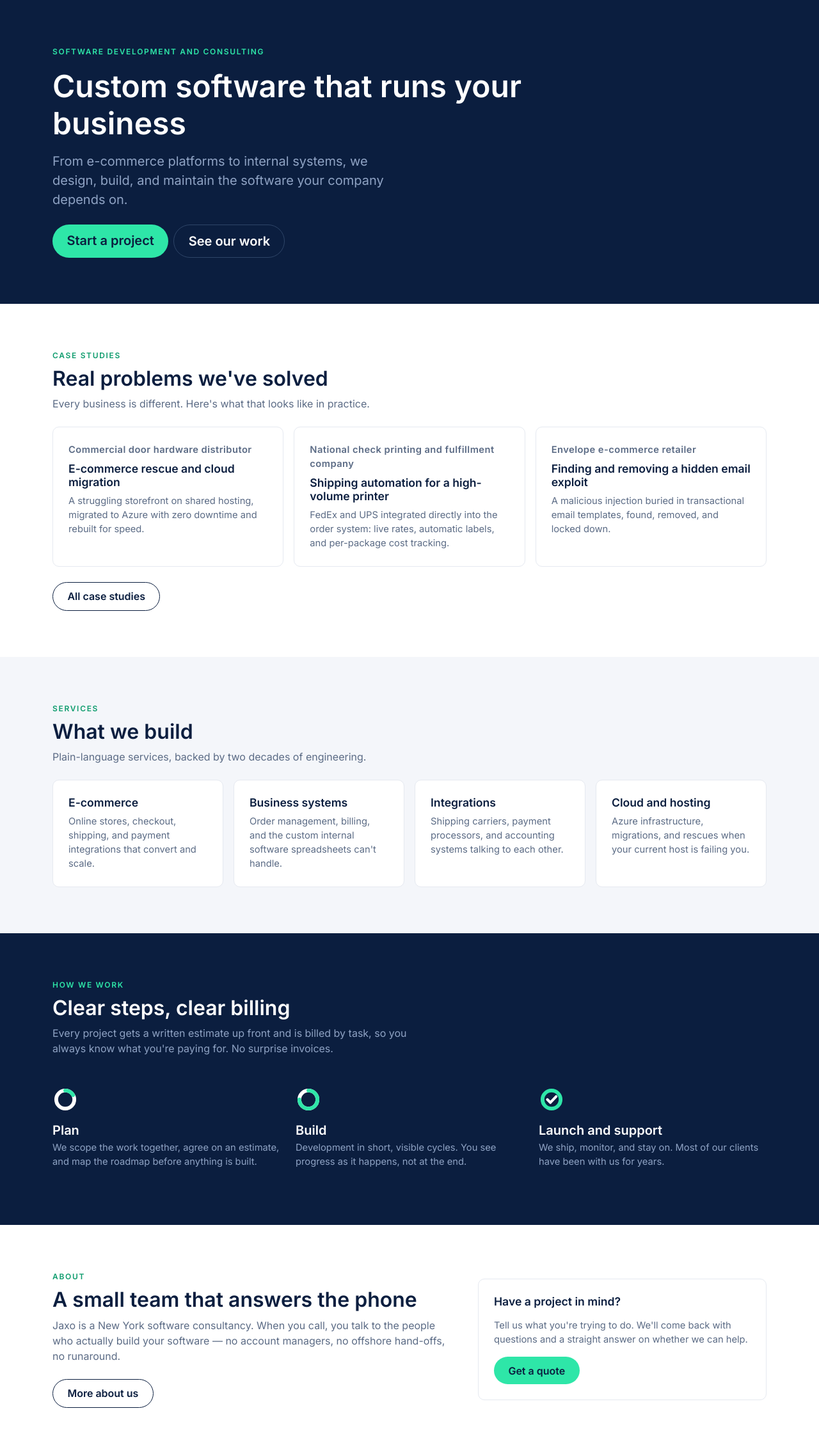
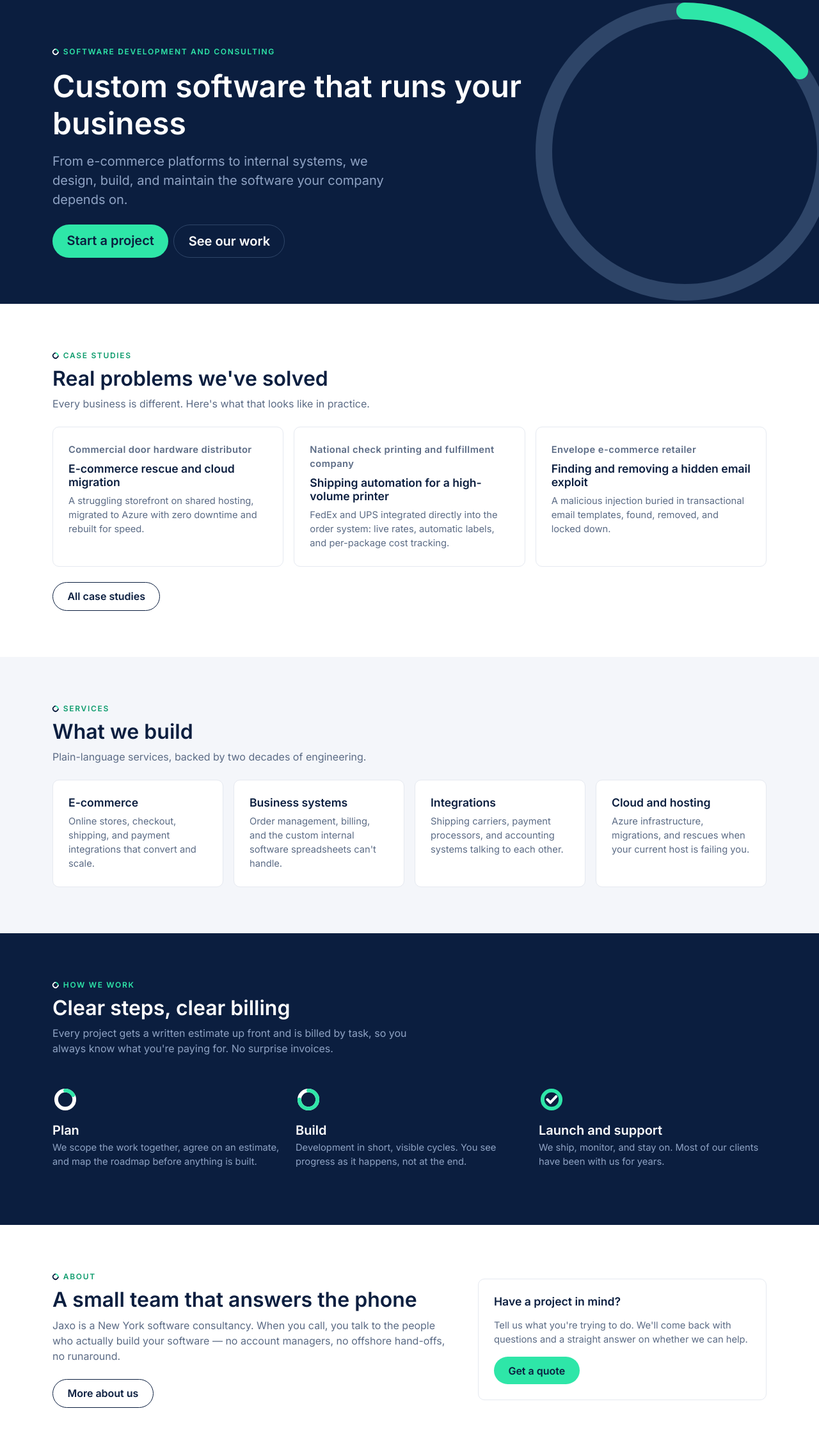
Before and after one commit to moshe9833/jaxotrch, an ASP.NET Core app: page / in a window 1280 px wide. Shown: the part 60-2305 px from the top of the page at 64% size. Run offline with ASP.NET Core 8, Linux system fonts and the light colour scheme.

Commit message:
Extend the ring brand system across the site
- Hero: large watermark ring with mint arc, cropped off the right edge
  (desktop only, hidden below lg)
- Eyebrow labels: small ring glyph before each .jx-eyebrow, mint arc
  top-right matching the logo
- 404: the ring is the zero in a large 4-ring-4 lockup
- Contact form: ring spinner in the submit button while sending
- Selection is mint on navy; focus-visible outlines use mint
  (mint-dark on light backgrounds for contrast)

Co-Authored-By: Claude Fable 5 <noreply@anthropic.com>
Claude-Session: https://claude.ai/code/session_011kiyKmK77tj1Y9z3uKEWoG

```diff
--- a/Jaxo.Web/Views/Home/Index.cshtml
+++ b/Jaxo.Web/Views/Home/Index.cshtml
@@ -1,6 +1,10 @@
 @model List<CaseStudy>
 
-<section class="jx-dark jx-section">
+<section class="jx-dark jx-section jx-hero">
+    <svg class="jx-hero-ring" viewBox="0 0 540 540" aria-hidden="true">
+        <circle cx="270" cy="270" r="220" stroke="#2E4568" stroke-width="26" fill="none"/>
+        <path d="M270 50 A220 220 0 0 1 450 144" stroke="#2EE6A8" stroke-width="26" fill="none" stroke-linecap="round"/>
+    </svg>
     <div class="container">
         <div class="row">
             <div class="col-lg-8">
--- a/Jaxo.Web/wwwroot/css/site.css
+++ b/Jaxo.Web/wwwroot/css/site.css
@@ -22,6 +22,12 @@ body {
   color: var(--jaxo-navy);
   background: #fff;
 }
+
+::selection { background: var(--jaxo-mint); color: var(--jaxo-navy); }
+
+:focus-visible { outline: 2px solid var(--jaxo-mint-dark); outline-offset: 2px; }
+.jx-dark :focus-visible,
+.jx-footer :focus-visible { outline-color: var(--jaxo-mint); }
 
 /* ---------- Logo ---------- */
 .jx-logo { display: inline-flex; align-items: center; text-decoration: none; }
@@ -78,6 +84,33 @@ body {
   text-transform: uppercase;
   color: var(--jaxo-mint-dark);
 }
+.jx-eyebrow::before {
+  content: "";
+  display: inline-block;
+  width: 0.6rem;
+  height: 0.6rem;
+  border-radius: 50%;
+  border: 2px solid var(--jaxo-navy);
+  border-top-color: var(--jaxo-mint);
+  transform: rotate(45deg); /* mint arc sits top-right, matching the logo */
+  margin-right: 0.45rem;
+  vertical-align: -0.05rem;
+}
+.jx-dark .jx-eyebrow::before { border-color: #fff; border-top-color: var(--jaxo-mint); }
+
+/* ---------- Hero watermark ring ---------- */
+.jx-hero { position: relative; overflow: hidden; }
+.jx-hero > .container { position: relative; }
+.jx-hero-ring {
+  position: absolute;
+  top: 50%;
+  right: -60px;
+  transform: translateY(-50%);
+  width: 540px;
+  height: 540px;
+  pointer-events: none;
+}
+@media (max-width: 991.98px) { .jx-hero-ring { display: none; } }
 
 /* ---------- Ring system ---------- */
 .jx-ring { display: inline-block; vertical-align: -0.1em; }
@@ -151,6 +184,13 @@ a.jx-card:hover { border-color: var(--jaxo-mint); transform: translateY(-2px); }
 }
 .jx-hp { position: absolute; left: -9999px; opacity: 0; }
 
+.jx-btn-ring { display: none; vertical-align: -0.15em; margin-right: 0.45rem; }
+.jx-submitting .jx-btn-ring { display: inline-block; }
+
+/* ---------- 404 ---------- */
+.jx-404 { font-size: 5rem; font-weight: 600; line-height: 1; letter-spacing: -0.02em; }
+.jx-404 svg { display: inline-block; vertical-align: -0.04em; }
+
 /* ---------- Footer ---------- */
 .jx-footer { background: var(--jaxo-navy); color: #8FA3C4; }
 .jx-footer a { color: #8FA3C4; text-decoration: none; }
```
Also changed, not shown: Jaxo.Web/Views/Home/Contact.cshtml (+14 -1 lines), Jaxo.Web/Views/Home/NotFoundPage.cshtml (+6 -4 lines).
